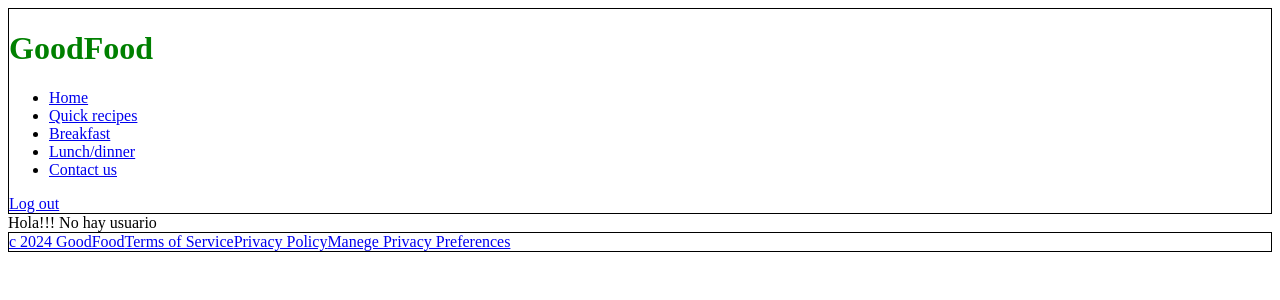
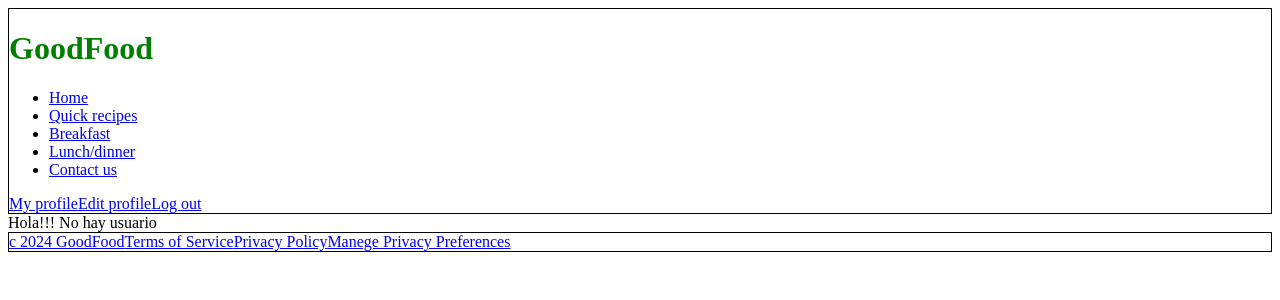
Before and after one commit to avilrod3004/Proyecto4_GoodFood, a React (Vite) app: page /profile in a window 1280 px wide. Shown: the top 300 px of the page. Built offline with nearby package versions, Linux system fonts and the light colour scheme; no server answers; the database is empty; sample sign-in values are in the browser's storage; a web font is replaced by a local one.

Commit message:
enlace ver perfil y editar perfil

```diff
--- a/src/layouts/components/UserMenu.jsx
+++ b/src/layouts/components/UserMenu.jsx
@@ -20,7 +20,11 @@ const UserMenu = () => {
         <>
             {
                 user
-                    ? <NavLink onClick={handleLogout} to="/">Log out</NavLink>
+                    ? <>
+                        <NavLink to="/profile">My profile</NavLink>
+                        <NavLink to="/">Edit profile</NavLink>
+                        <NavLink onClick={handleLogout} to="/">Log out</NavLink>
+                    </>
                     : <>
                         <NavLink to="/login">Login</NavLink>
                         <NavLink to="/register">Sign up</NavLink>
```
